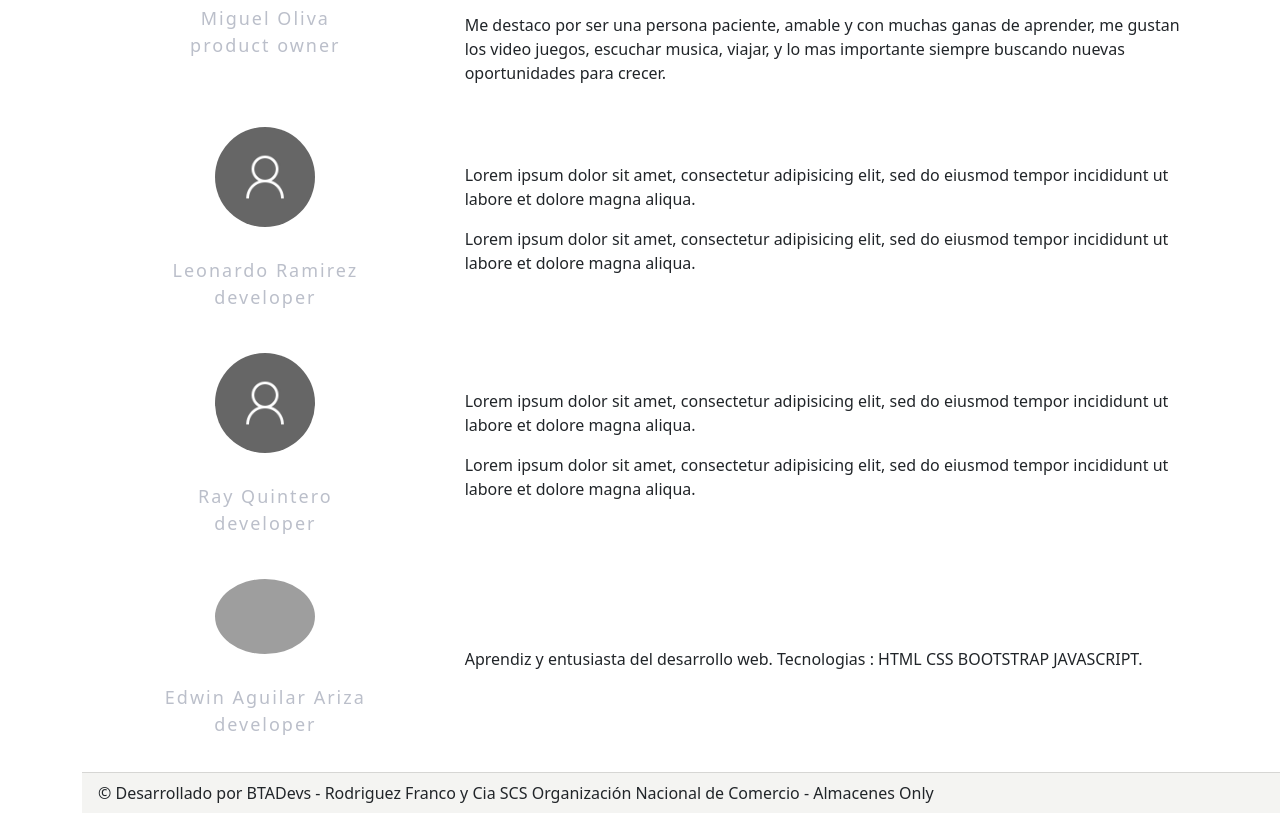
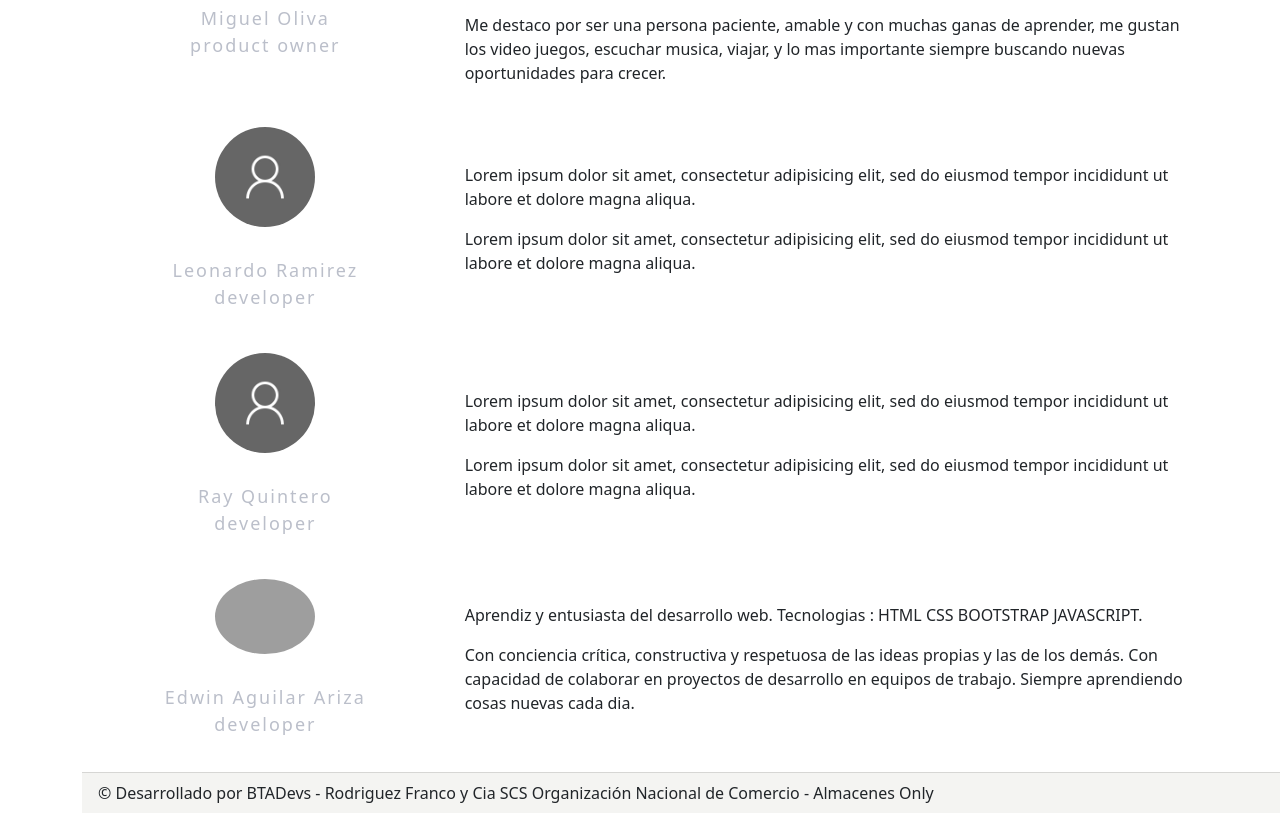
Before and after one commit to mavallejos93/BtaDevsOnly, a plain HTML site: page sobreNosotros.html in a window 1280 px wide. Shown: the part 865-1678 px from the top of the page. Drawn offline with nearby package versions, Linux system fonts and the light colour scheme; grey boxes are pictures that could not be loaded.

Commit message:
modificacion  en descripcion edwin

```diff
--- a/sobreNosotros.html
+++ b/sobreNosotros.html
@@ -287,6 +287,10 @@
           <p class="resumen">
             Aprendiz y entusiasta del desarrollo web. Tecnologias : HTML   CSS  BOOTSTRAP  JAVASCRIPT.
           </p>
+          <p class="resumen">
+            Con conciencia crítica, constructiva y respetuosa de las ideas propias y las de los demás.
+            Con capacidad de colaborar en proyectos de desarrollo en equipos de trabajo. Siempre aprendiendo cosas nuevas cada dia.
+          </p>
         </div>
       </div>
 
```
